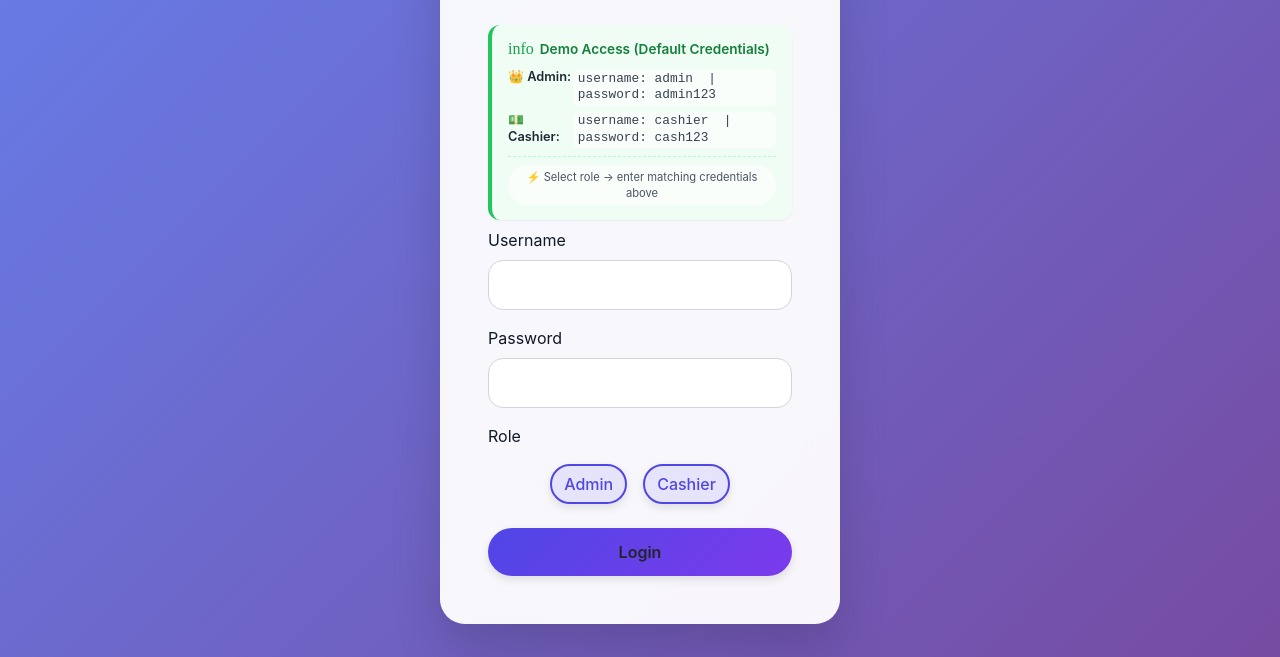
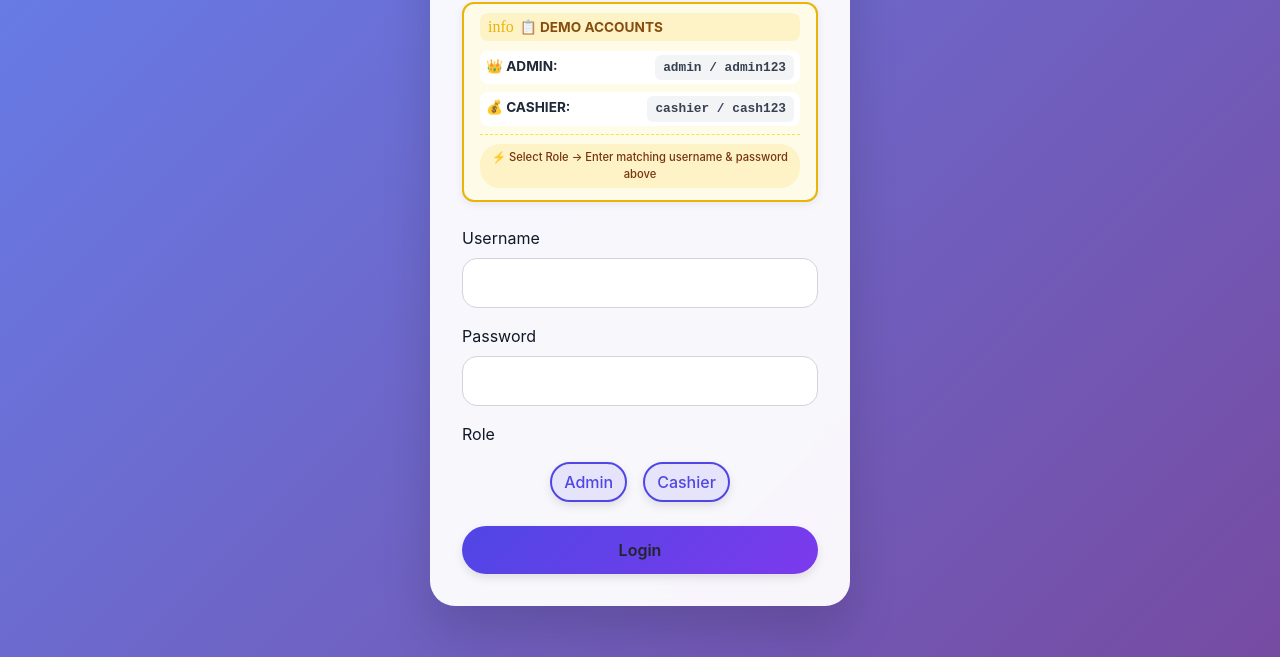
Before and after one commit to Yanyan4143/zenithdec7, a plain HTML site: page index.html in a window 1280 px wide. Shown: the part 143-800 px from the top of the page. Drawn offline with nearby package versions, Linux system fonts and the light colour scheme.

Commit message:
Update index.html

```diff
--- a/index.html
+++ b/index.html
@@ -29,16 +29,15 @@
             backdrop-filter: blur(15px);
             border-radius: 25px;
             box-shadow: 0 25px 50px rgba(0, 0, 0, 0.15);
-            padding: 3rem;
+            padding: 2rem;
             width: 100%;
-            max-width: 400px;
+            max-width: 420px;
             animation: fadeIn 0.6s ease-in;
             position: relative;
-            padding-top: 4rem; /* space for overlay alert */
         }
         .login-container h2 {
             text-align: center;
-            margin-bottom: 2rem;
+            margin-bottom: 1.5rem;
             color: #4f46e5;
             font-weight: 600;
         }
@@ -87,6 +86,10 @@
             background: #4f46e5;
             color: white;
         }
+        .role-btn.active {
+            background: #4f46e5;
+            color: white;
+        }
 
         .material-icons {
             font-family: 'Material Icons';
@@ -106,62 +109,70 @@
             vertical-align: middle;
         }
 
-        /* Demo accounts info box styling - only visual, no functional changes */
+        /* Demo accounts info box - clearly visible */
         .demo-info-box {
-            background: #f0fdf4;
-            border-left: 4px solid #22c55e;
+            background: #fefce8;
+            border: 2px solid #eab308;
             border-radius: 12px;
-            padding: 0.9rem 1rem;
-            margin-top: 1.5rem;
-            margin-bottom: 0.5rem;
-            font-size: 0.85rem;
+            padding: 0.8rem 1rem;
+            margin-bottom: 1.5rem;
             font-family: 'Inter', sans-serif;
-            box-shadow: 0 1px 2px rgba(0,0,0,0.05);
+            box-shadow: 0 2px 8px rgba(0,0,0,0.08);
         }
         .demo-info-title {
-            font-weight: 600;
-            color: #15803d;
+            font-weight: 700;
+            color: #854d0e;
             margin-bottom: 0.6rem;
             font-size: 0.85rem;
             display: flex;
             align-items: center;
             gap: 6px;
+            background: #fef3c7;
+            padding: 4px 8px;
+            border-radius: 8px;
+            margin-top: -4px;
         }
         .demo-info-title .material-icons {
             font-size: 1rem;
-            color: #16a34a;
+            color: #eab308;
         }
         .demo-account-item {
             display: flex;
             justify-content: space-between;
-            margin-bottom: 0.4rem;
-            font-size: 0.8rem;
-            line-height: 1.3;
+            align-items: baseline;
+            margin-bottom: 0.5rem;
+            padding: 4px 6px;
+            background: white;
+            border-radius: 8px;
         }
         .demo-role {
-            font-weight: 600;
+            font-weight: 700;
             color: #1f2937;
-            min-width: 65px;
+            min-width: 70px;
+            font-size: 0.85rem;
         }
         .demo-creds {
             color: #374151;
-            font-family: monospace;
-            background: #ffffffb3;
-            padding: 0.1rem 0.3rem;
+            font-family: 'Courier New', monospace;
+            font-weight: 600;
+            background: #f3f4f6;
+            padding: 0.2rem 0.5rem;
             border-radius: 6px;
+            font-size: 0.8rem;
         }
         .demo-sep {
-            border-top: 1px dashed #bbf7d0;
-            margin: 0.5rem 0 0.3rem;
+            border-top: 1px dashed #fde047;
+            margin: 0.5rem 0 0.4rem;
         }
         .demo-note {
             font-size: 0.7rem;
-            color: #4b5563;
+            color: #78350f;
             text-align: center;
-            margin-top: 0.5rem;
-            background: #ffffffaa;
+            margin-top: 0.6rem;
+            background: #fef3c7;
             border-radius: 20px;
-            padding: 0.2rem;
+            padding: 0.3rem;
+            font-weight: 500;
         }
     </style>
 </head>
@@ -170,23 +181,23 @@
         <h2>Zenith Labs - POS</h2>
         <div id="app-alert-container" class="mb-3"></div>
 
-        <!-- DEMO ACCOUNTS INFORMATION BOX - TEXT ONLY, NO FUNCTIONAL CHANGES -->
+        <!-- DEMO ACCOUNTS INFORMATION - VISIBLE TEXT BOX -->
         <div class="demo-info-box">
             <div class="demo-info-title">
                 <span class="material-icons">info</span>
-                <span>Demo Access (Default Credentials)</span>
+                <span>📋 DEMO ACCOUNTS</span>
             </div>
             <div class="demo-account-item">
-                <span class="demo-role">👑 Admin:</span>
-                <span class="demo-creds">username: admin &nbsp;|&nbsp; password: admin123</span>
+                <span class="demo-role">👑 ADMIN:</span>
+                <span class="demo-creds">admin / admin123</span>
             </div>
             <div class="demo-account-item">
-                <span class="demo-role">💵 Cashier:</span>
-                <span class="demo-creds">username: cashier &nbsp;|&nbsp; password: cash123</span>
+                <span class="demo-role">💰 CASHIER:</span>
+                <span class="demo-creds">cashier / cash123</span>
             </div>
             <div class="demo-sep"></div>
             <div class="demo-note">
-                ⚡ Select role → enter matching credentials above
+                ⚡ Select Role → Enter matching username & password above
             </div>
         </div>
         <!-- END DEMO INFO BOX -->
```
